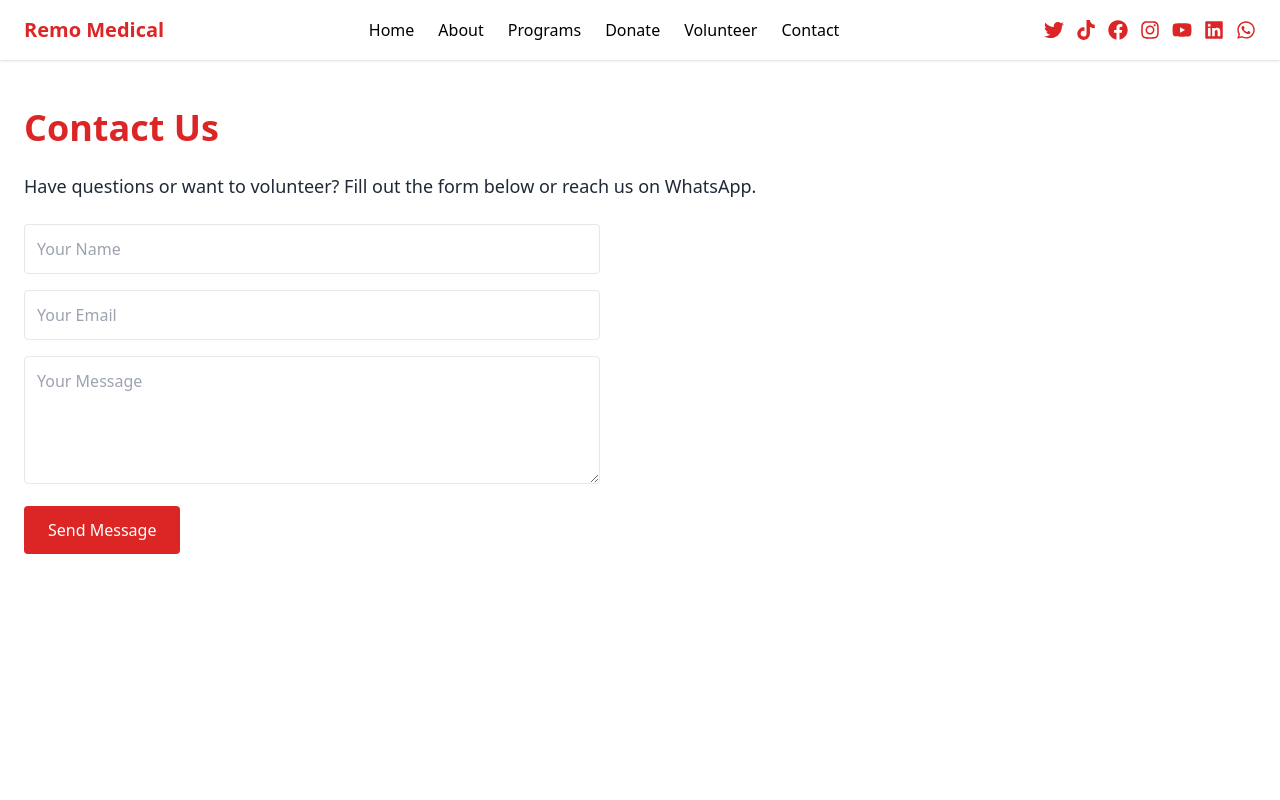
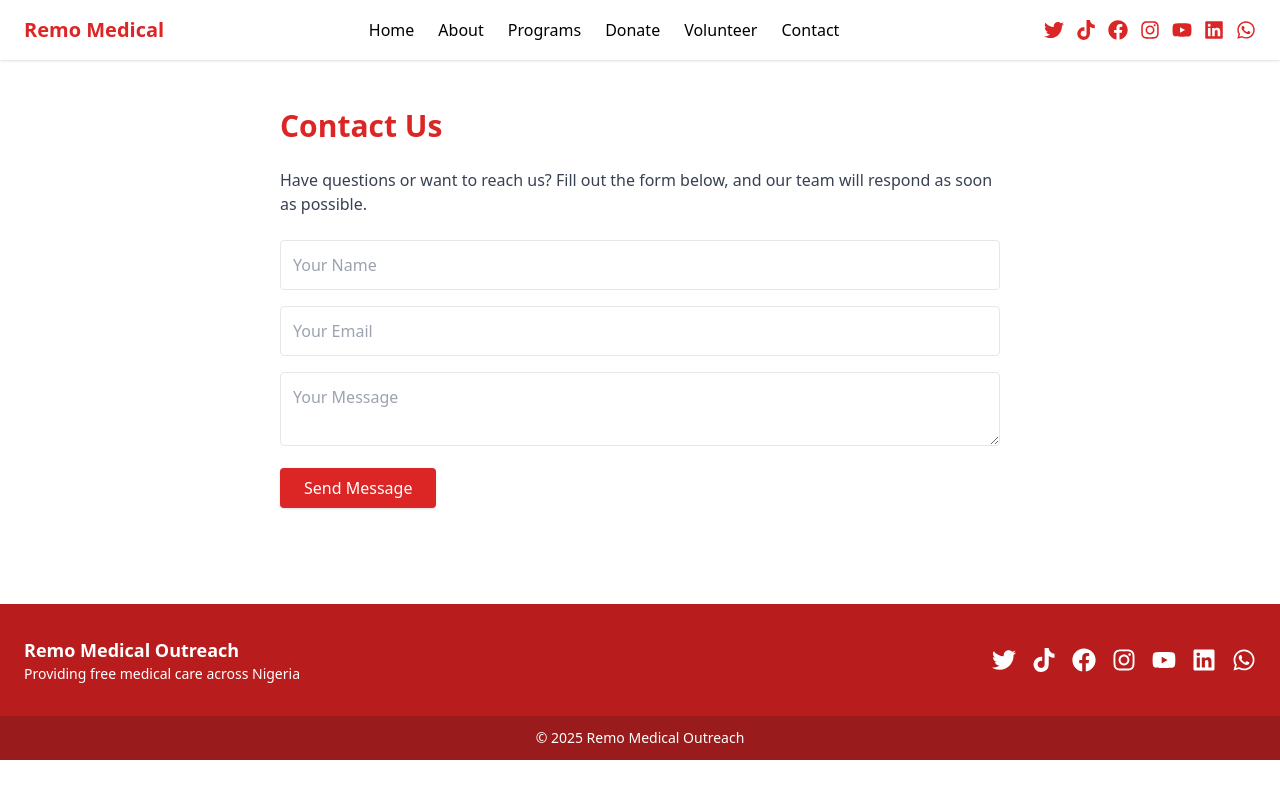
Before and after one commit to remo-medical-outreach/remo-medical-outreach, a Next.js app: page /contact in a window 1280 px wide. Shown: the top 800 px of the page. Built offline with nearby package versions, Linux system fonts and the light colour scheme.

Commit message:
Update contact.js

```diff
--- a/pages/contact.js
+++ b/pages/contact.js
@@ -1,25 +1,50 @@
-import Nav from "../components/Nav"
-import Footer from "../components/Footer"
+import Nav from "../components/Nav";
+import Footer from "../components/Footer";
 
 export default function Contact() {
   return (
     <>
       <Nav />
-      <main className="min-h-screen bg-white text-gray-800 px-6 py-12">
-        <h1 className="text-4xl font-bold text-red-600 mb-6">Contact Us</h1>
-        <p className="mb-6 text-lg">
-          Have questions or want to volunteer? Fill out the form below or reach us on WhatsApp.
+      <main className="px-6 py-12 max-w-3xl mx-auto">
+        <h1 className="text-3xl font-bold text-red-600 mb-6">Contact Us</h1>
+        <p className="mb-6 text-gray-700">
+          Have questions or want to reach us? Fill out the form below, and our team will respond as soon as possible.
         </p>
-        <form className="max-w-xl space-y-4">
-          <input type="text" placeholder="Your Name" className="w-full border p-3 rounded" />
-          <input type="email" placeholder="Your Email" className="w-full border p-3 rounded" />
-          <textarea placeholder="Your Message" className="w-full border p-3 rounded h-32"></textarea>
-          <button className="bg-red-600 text-white px-6 py-3 rounded hover:bg-red-700">
+
+        <form
+          action="https://formspree.io/f/mldwkqzd"
+          method="POST"
+          className="space-y-4"
+        >
+          <input
+            type="text"
+            name="name"
+            placeholder="Your Name"
+            required
+            className="w-full p-3 border rounded"
+          />
+          <input
+            type="email"
+            name="email"
+            placeholder="Your Email"
+            required
+            className="w-full p-3 border rounded"
+          />
+          <textarea
+            name="message"
+            placeholder="Your Message"
+            required
+            className="w-full p-3 border rounded"
+          ></textarea>
+          <button
+            type="submit"
+            className="bg-red-600 text-white px-6 py-2 rounded shadow"
+          >
             Send Message
           </button>
         </form>
       </main>
       <Footer />
     </>
-  )
+  );
 }
```
